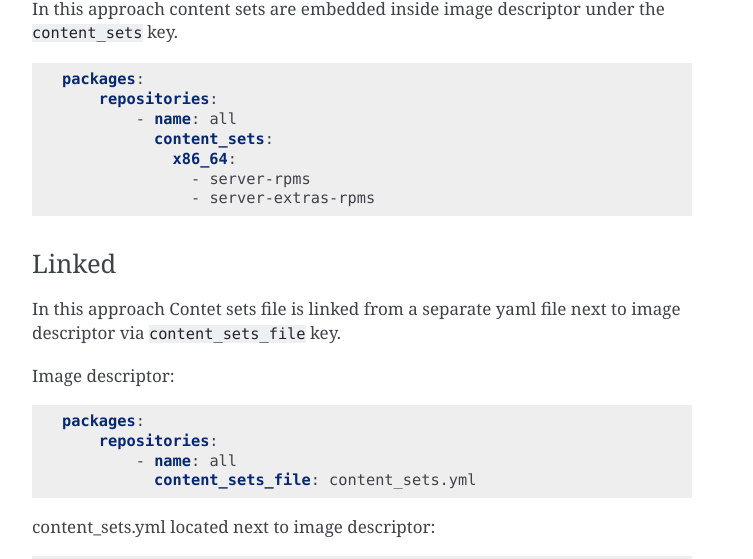
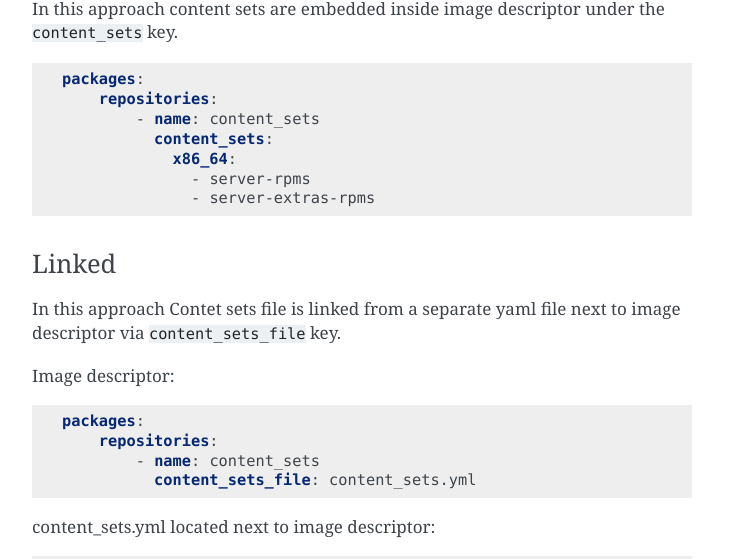
Before and after one commit to cekit/cekit, a Sphinx documentation site: the page built from docs/descriptor/packages.rst, in a window 1280 px wide and 900 px high, scrolled down 1972 px. Shown: the part 184-743 px from the top of the window, without its empty margins (388-1141 px from the left). Built offline with Sphinx 7.4.7, drawn with Linux system fonts in a browser that asks for light colours.

Commit message:
fixed typos in docs

```diff
--- a/docs/descriptor/osbs.rst
+++ b/docs/descriptor/osbs.rst
@@ -34,9 +34,9 @@ In this case whole ``container.yaml`` file is embedded in an image descriptor.
 
     osbs:
         configuration:
-	  container:
-	      compose:
-	          pulp: True
+           container:
+              compose:
+                  pulp: True
 
 Linked
 """"""
--- a/docs/descriptor/packages.rst
+++ b/docs/descriptor/packages.rst
@@ -104,7 +104,7 @@ In this approach content sets are embedded inside image descriptor under the ``c
 
     packages:
         repositories:
-            - name: all
+            - name: content_sets
               content_sets:
 	        x86_64:
                   - server-rpms
@@ -122,7 +122,7 @@ Image descriptor:
 
     packages:
         repositories:
-            - name: all
+            - name: content_sets
               content_sets_file: content_sets.yml
 
 
```
